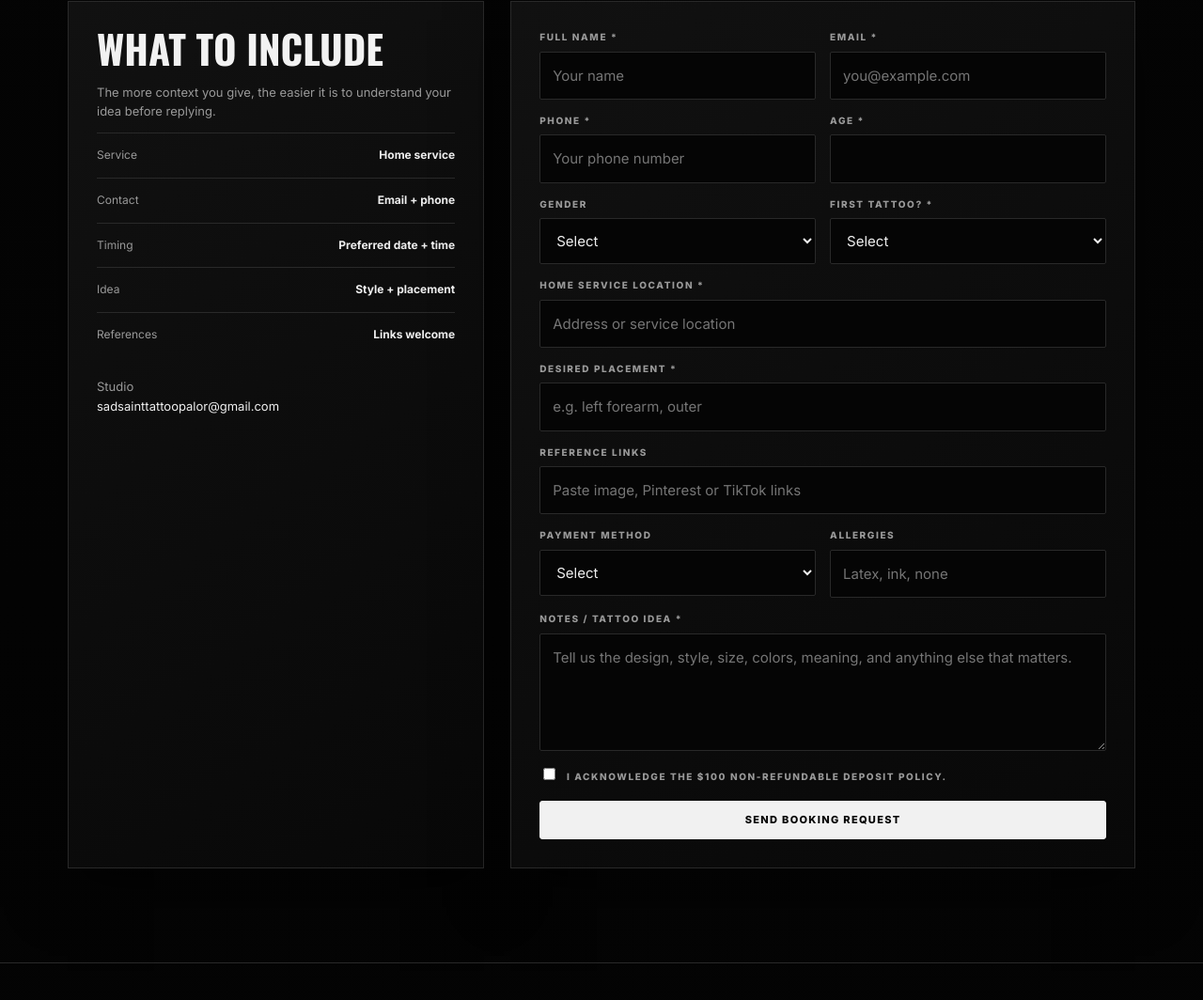
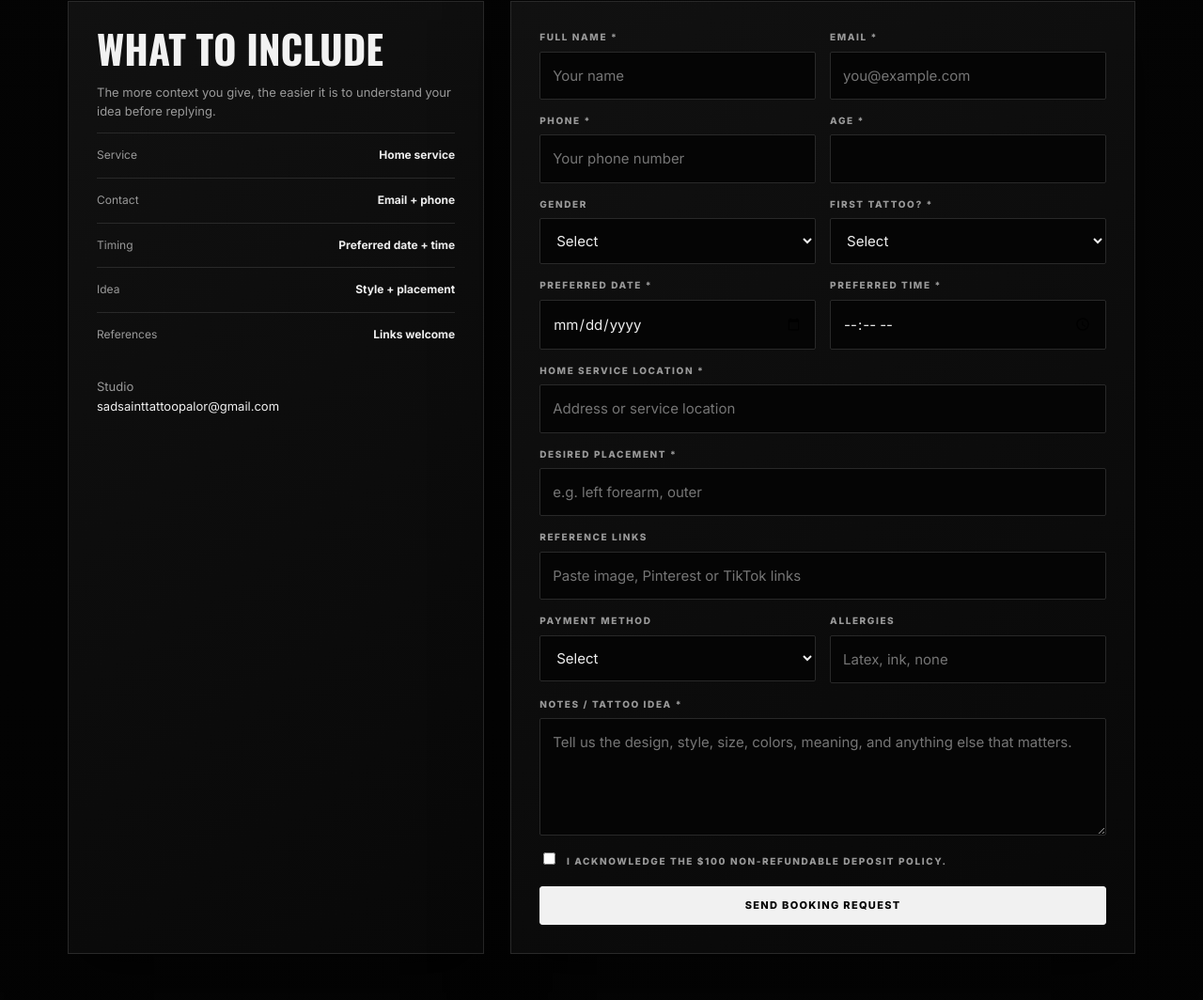
Before and after one commit to SainTs-Sadiq/Tattoo-booking, a website: page public/index.html in a window 1280 px wide. Shown: the part 4466-5530 px from the top of the page at 94% size. Drawn offline with nearby package versions, Linux system fonts and the light colour scheme; no server answers.

Commit message:
Add preferred booking date and time pickers

```diff
--- a/public/index.html
+++ b/public/index.html
@@ -29,6 +29,8 @@
 <div class="field"><label>Age *</label><input name="age" type="number" min="18" max="120" required></div>
 <div class="field"><label>Gender</label><select name="gender"><option value="">Select</option><option>Female</option><option>Male</option><option>Non-binary</option><option>Prefer not to say</option></select></div>
 <div class="field"><label>First tattoo? *</label><select name="first" required><option value="">Select</option><option>Yes</option><option>No</option></select></div>
+<div class="field"><label>Preferred date *</label><input name="preferred_date" type="date" required></div>
+<div class="field"><label>Preferred time *</label><input name="preferred_time" type="time" required></div>
 <input type="hidden" name="service_type" value="home-service">
 
 <div class="field full"><label>Home service location *</label><input name="location" id="location" autocomplete="street-address" placeholder="Address or service location" required></div>
```
